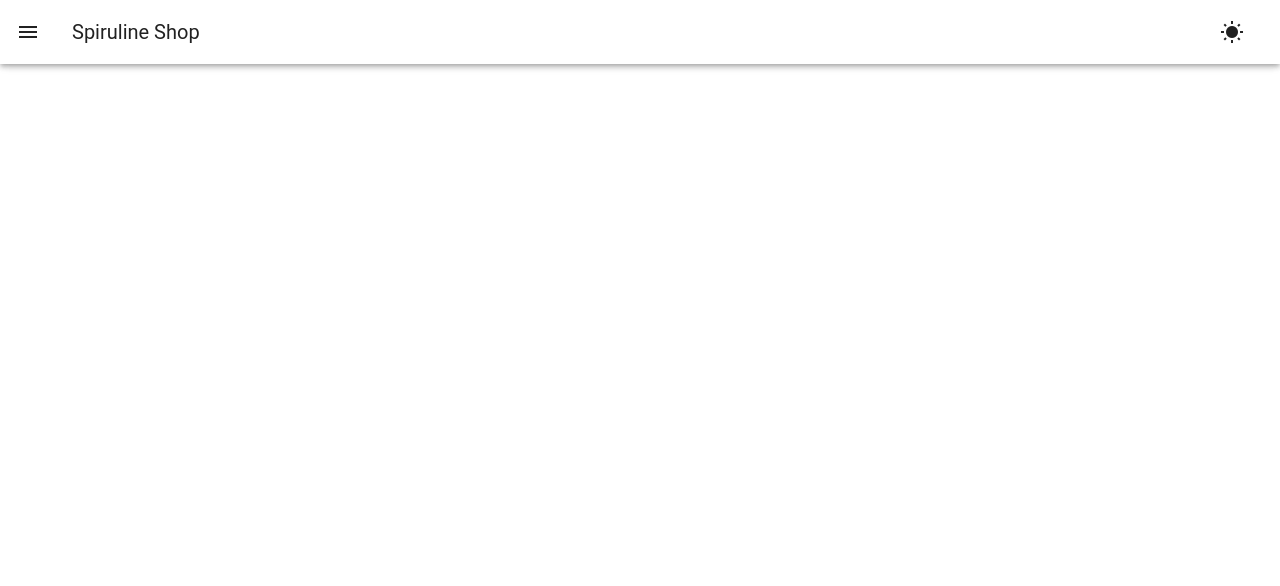
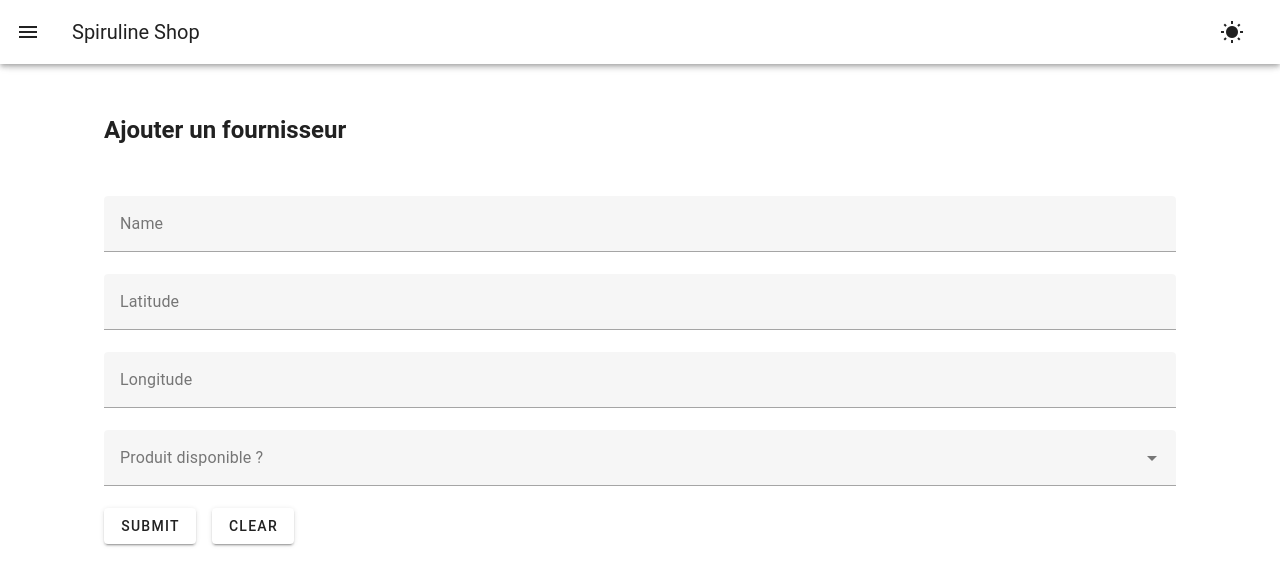
Before and after one commit to Riquet-C/vueJs_siteGestion, a Vue app: page /addSupplier in a window 1280 px wide. Shown: the top 586 px of the page. Built offline with nearby package versions, Linux system fonts and the light colour scheme.

Commit message:
ajout formulaire pour ajout fournisseur

```diff
--- a/package.json
+++ b/package.json
@@ -15,9 +15,11 @@
     "register-service-worker": "^1.7.2",
     "timeago.js": "^4.0.2",
     "v-pagination-3": "^0.1.7",
+    "vee-validate": "^4.13.2",
     "vue": "^3.4.29",
     "vue-router": "^4.4.5",
-    "vuetify": "^3.7.2"
+    "vuetify": "^3.7.2",
+    "yup": "^1.4.0"
   },
   "devDependencies": {
     "@vitejs/plugin-vue": "^5.0.5",
--- a/src/components/Nav.vue
+++ b/src/components/Nav.vue
@@ -23,6 +23,9 @@
       </v-list-item>
       <v-list-item hover role="listitem">
         <router-link aria-label="voir la carte" class="router-link" to="/map">Voir la carte</router-link>
+      </v-list-item>
+      <v-list-item hover role="listitem">
+        <router-link aria-label="Ajouter un fournisseur" class="router-link" to="/addSupplier">Ajouter un fournisseur</router-link>
       </v-list-item>
     </v-list>
   </v-navigation-drawer>
--- a/src/components/Supplier.vue
+++ b/src/components/Supplier.vue
@@ -17,9 +17,15 @@
         <v-card-title>
           <span class="text-primary text-subtitle-2">64 Reviews</span>
         </v-card-title>
-
+        <div
+            @mouseenter="isHovering = true"
+            @mouseleave="isHovering = false"
+            @touchstart="isHovering = true"
+            @touchend="isHovering = false"
+            class="overlay-container"
+        >
         <v-overlay
-            :model-value="!!isHovering"
+            :model-value="isHovering"
             class="align-center justify-center"
             scrim="#036358"
             contained
@@ -31,6 +37,7 @@
             <router-link class="router-link" :to="`/supplierMap/${id}`">See in Map</router-link>
            </v-btn>
         </v-overlay>
+        </div>
       </v-card>
       </v-col>
     </v-hover>
--- a/src/router/router.js
+++ b/src/router/router.js
@@ -5,13 +5,15 @@ import SupplierInfo from "@/views/Supplier.vue";
 import Supplier from "@/components/Supplier.vue";
 import SupplierMap from "@/views/SupplierMap.vue";
 import HomePage from "@/views/HomePage.vue";
+import AddSupplier from "@/views/AddSupplier.vue";
 
 const routes = [
     {path: "/", component: HomePage},
     {path: "/suppliers", component: SuppliersList},
     {path: "/map", component: SuppliersMap},
     {path: "/supplier/:id", component: SupplierInfo},
-    {path: "/supplierMap/:id", component: SupplierMap}
+    {path: "/supplierMap/:id", component: SupplierMap},
+    {path: "/addSupplier", component: AddSupplier}
 ];
 
 const router = createRouter({
--- /dev/null
+++ b/src/views/AddSupplier.vue
@@ -0,0 +1,102 @@
+<template>
+  <v-container>
+    <h2 class="ma-12 pt-12">Ajouter un fournisseur</h2>
+    <form @submit.prevent="submit" class="ma-12">
+      <v-text-field
+          v-model="name.value.value"
+          :counter="10"
+          :error-messages="name.errorMessage.value"
+          label="Name"
+      ></v-text-field>
+
+      <v-text-field
+          v-model="latitude.value.value"
+          :counter="10"
+          :error-messages="latitude.errorMessage.value"
+          label="Latitude"
+      ></v-text-field>
+
+      <v-text-field
+          v-model="longitude.value.value"
+          :counter="10"
+          :error-messages="longitude.errorMessage.value"
+          label="Longitude"
+      ></v-text-field>
+
+      <v-select
+          v-model="select.value.value"
+          :error-messages="select.errorMessage.value"
+          :items="items"
+          label="Produit disponible ?"
+      ></v-select>
+
+      <!--    <v-checkbox-->
+      <!--        v-model="checkbox.value"-->
+      <!--        :error-messages="checkbox.errorMessage.value"-->
+      <!--        label="Avez-vous verifier les informations renseigné?"-->
+      <!--        type="checkbox"-->
+      <!--        value="1"-->
+      <!--    ></v-checkbox>-->
+
+      <v-btn
+          class="me-4"
+          type="submit"
+      >
+        submit
+      </v-btn>
+
+      <v-btn @click="handleReset">
+        clear
+      </v-btn>
+    </form>
+  </v-container>
+</template>
+
+<script setup>
+import {ref} from 'vue'
+import {useField, useForm} from 'vee-validate'
+import * as yup from 'yup';
+import axios from "axios";
+
+const validationSchema = yup.object({
+  name: yup.string().required('Name is required').min(2, 'Name needs to be at least 2 characters.'),
+  latitude: yup.string().required('Latitude is required').min(1, 'latitude is required'),
+  longitude: yup.string().required('Longitude is required').min(1, 'longitude is required'),
+  select: yup.string().required('Please select an item.'),
+  // checkbox: yup.boolean().oneOf([true], 'You must check this box.')
+});
+
+const {handleSubmit, handleReset} = useForm({
+  validationSchema,
+});
+
+const name = useField('name')
+const select = useField('select')
+const latitude = useField('latitude')
+const longitude = useField('longitude')
+// const checkbox = useField('checkbox')
+
+
+const items = ref([
+  'Disponible',
+  'Indisponible',
+])
+
+const submit = handleSubmit(values => {
+  const status = values.select === 'Disponible' ? true : false;
+  axios.post('https://suppliers.depembroke.fr/api/suppliers', {
+    name: values.name,
+    checkedAt: new Date(),
+    status: status,
+    latitude: values.latitude,
+    longitude: values.longitude
+  })
+      .then(response => {
+        console.log('Réponse du serveur:', response.data);
+        handleReset();
+      })
+      .catch(error => {
+        console.error('Erreur lors de l\'envoi:', error.response.data);
+      });
+})
+</script>
--- a/src/views/SuppliersList.vue
+++ b/src/views/SuppliersList.vue
@@ -32,7 +32,7 @@
     <div class="text-center">
       <v-pagination
           v-model="page"
-          :length="4"
+          :length="suppliers.length/6"
           :records="25"
           :per-page="6"
           circle
@@ -47,7 +47,7 @@ import Supplier from "@/components/Supplier.vue";
 import {format} from 'timeago.js';
 import ErrorLoading from "@/components/ErrorLoading.vue";
 import {useStore} from "@/stores/myStore.js";
-import {computed, onMounted, ref, watch} from "vue";
+import {computed, onMounted, ref} from "vue";
 import Pagination from 'v-pagination-3';
 
 export default {
```
Also changed, not shown: 1 other file (tests, documents, lock files or other folders).
